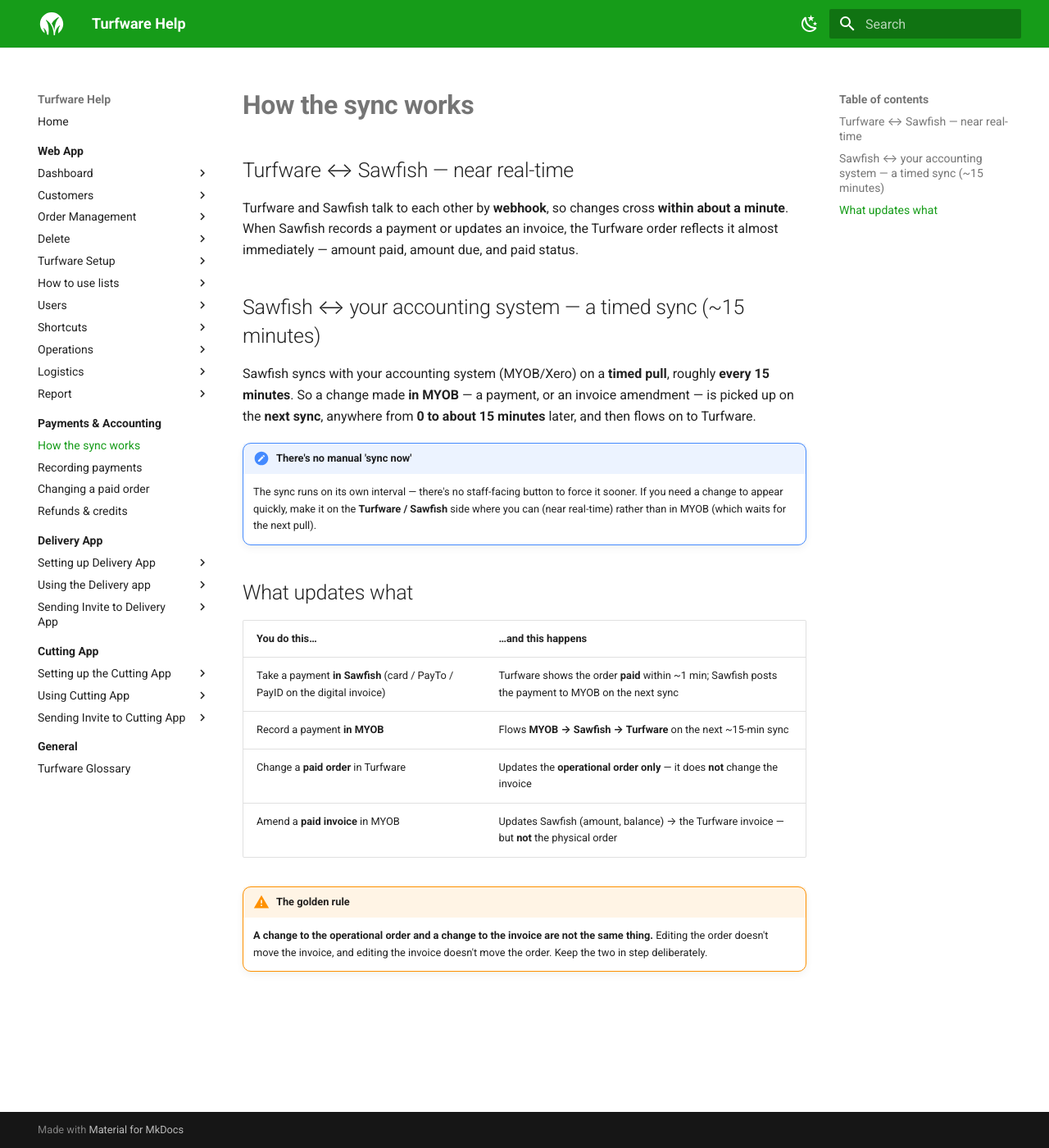
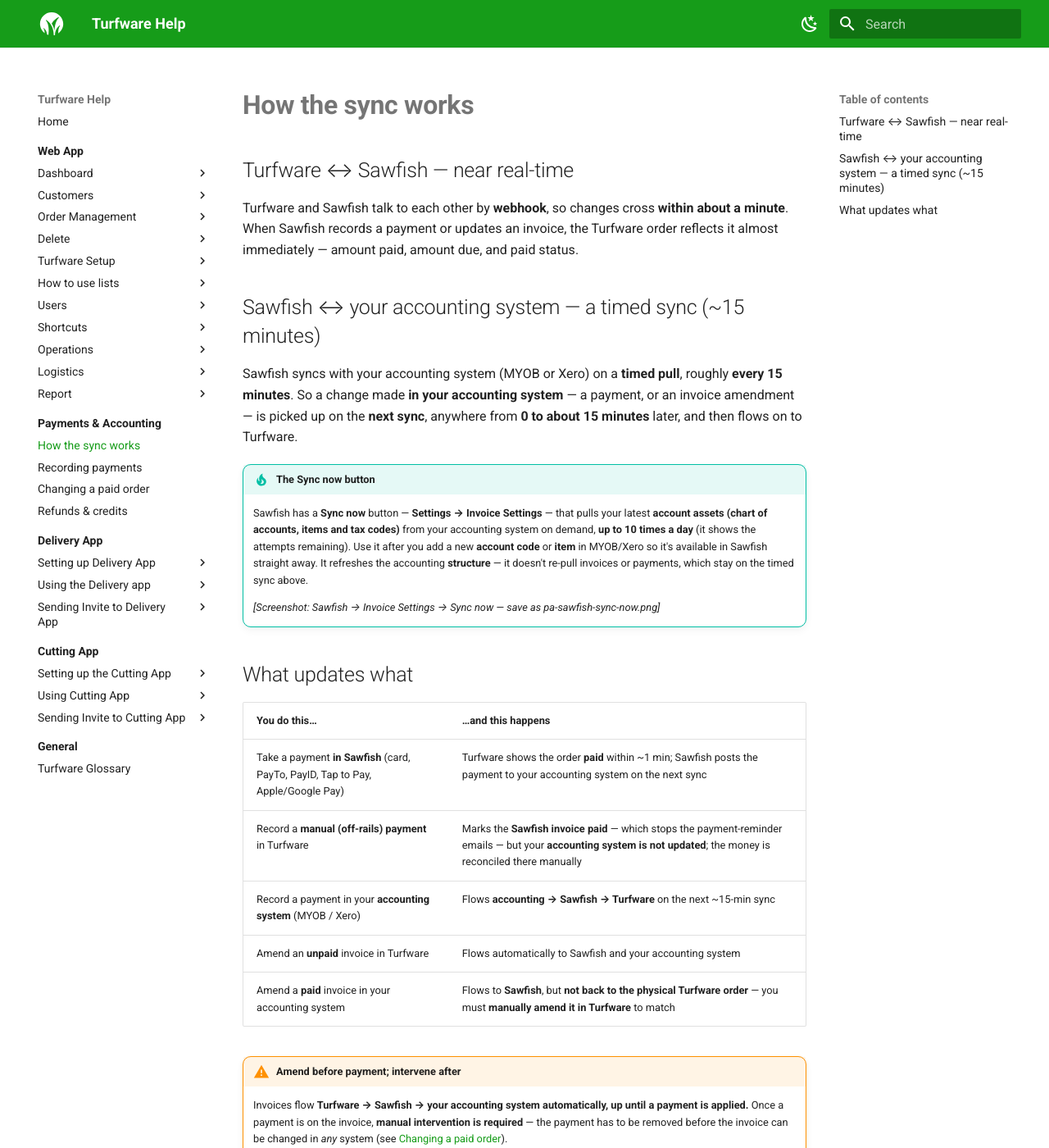
Before and after one commit to tobyh82/turfware-guides, an MkDocs documentation site: the page built from docs/payments-accounting/how-the-sync-works.md, in a window 1280 px wide and 1400 px high. Shown: the whole window at 82% size. Built offline with MkDocs 1.6.1 and Material for MkDocs 9.7.7, drawn with Linux system fonts in a browser that asks for light colours.

Commit message:
Payments & Accounting: add Tap to Pay/Apple/Google Pay, MYOB-or-Xero, real Sync now button (asset sync 10x/day), manual-payment marks Sawfish paid, amend-before-payment rule, drop provider names
Co-Authored-By: Claude Opus 4.8 <noreply@anthropic.com>

```diff
--- a/docs/payments-accounting/how-the-sync-works.md
+++ b/docs/payments-accounting/how-the-sync-works.md
@@ -10,19 +10,22 @@ Turfware and Sawfish talk to each other by **webhook**, so changes cross **withi
 
 ## Sawfish ↔ your accounting system — a timed sync (~15 minutes)
 
-Sawfish syncs with your accounting system (MYOB/Xero) on a **timed pull**, roughly **every 15 minutes**. So a change made **in MYOB** — a payment, or an invoice amendment — is picked up on the **next sync**, anywhere from **0 to about 15 minutes** later, and then flows on to Turfware.
+Sawfish syncs with your accounting system (MYOB or Xero) on a **timed pull**, roughly **every 15 minutes**. So a change made **in your accounting system** — a payment, or an invoice amendment — is picked up on the **next sync**, anywhere from **0 to about 15 minutes** later, and then flows on to Turfware.
 
-!!! note "There's no manual 'sync now'"
-    The sync runs on its own interval — there's no staff-facing button to force it sooner. If you need a change to appear quickly, make it on the **Turfware / Sawfish** side where you can (near real-time) rather than in MYOB (which waits for the next pull).
+!!! tip "The Sync now button"
+    Sawfish has a **Sync now** button — **Settings → Invoice Settings** — that pulls your latest **account assets (chart of accounts, items and tax codes)** from your accounting system on demand, **up to 10 times a day** (it shows the attempts remaining). Use it after you add a new **account code** or **item** in MYOB/Xero so it's available in Sawfish straight away. It refreshes the accounting **structure** — it doesn't re-pull invoices or payments, which stay on the timed sync above.
+
+    *[Screenshot: Sawfish → Invoice Settings → Sync now — save as pa-sawfish-sync-now.png]*
 
 ## What updates what
 
 | You do this… | …and this happens |
 |---|---|
-| Take a payment **in Sawfish** (card / PayTo / PayID on the digital invoice) | Turfware shows the order **paid** within ~1 min; Sawfish posts the payment to MYOB on the next sync |
-| Record a payment **in MYOB** | Flows **MYOB → Sawfish → Turfware** on the next ~15-min sync |
-| Change a **paid order** in Turfware | Updates the **operational order only** — it does **not** change the invoice |
-| Amend a **paid invoice** in MYOB | Updates Sawfish (amount, balance) → the Turfware invoice — but **not** the physical order |
+| Take a payment **in Sawfish** (card, PayTo, PayID, Tap to Pay, Apple/Google Pay) | Turfware shows the order **paid** within ~1 min; Sawfish posts the payment to your accounting system on the next sync |
+| Record a **manual (off-rails) payment** in Turfware | Marks the **Sawfish invoice paid** — which stops the payment-reminder emails — but your **accounting system is not updated**; the money is reconciled there manually |
+| Record a payment in your **accounting system** (MYOB / Xero) | Flows **accounting → Sawfish → Turfware** on the next ~15-min sync |
+| Amend an **unpaid** invoice in Turfware | Flows automatically to Sawfish and your accounting system |
+| Amend a **paid** invoice in your accounting system | Flows to **Sawfish**, but **not back to the physical Turfware order** — you must **manually amend it in Turfware** to match |
 
-!!! warning "The golden rule"
-    **A change to the operational order and a change to the invoice are not the same thing.** Editing the order doesn't move the invoice, and editing the invoice doesn't move the order. Keep the two in step deliberately.
+!!! warning "Amend before payment; intervene after"
+    Invoices flow **Turfware → Sawfish → your accounting system automatically, up until a payment is applied.** Once a payment is on the invoice, **manual intervention is required** — the payment has to be removed before the invoice can be changed in *any* system (see [Changing a paid order](changing-a-paid-order.md)).
```
Also changed, not shown: docs/payments-accounting/changing-a-paid-order.md (+13 -9 lines), docs/payments-accounting/index.md (+3 -3 lines), docs/payments-accounting/recording-payments.md (+6 -2 lines), docs/payments-accounting/refunds-and-credits.md (+5 -5 lines), docs/web-app/turfware-setup/farm-setup/sawfish-configuration.md (+1 -1 lines).
